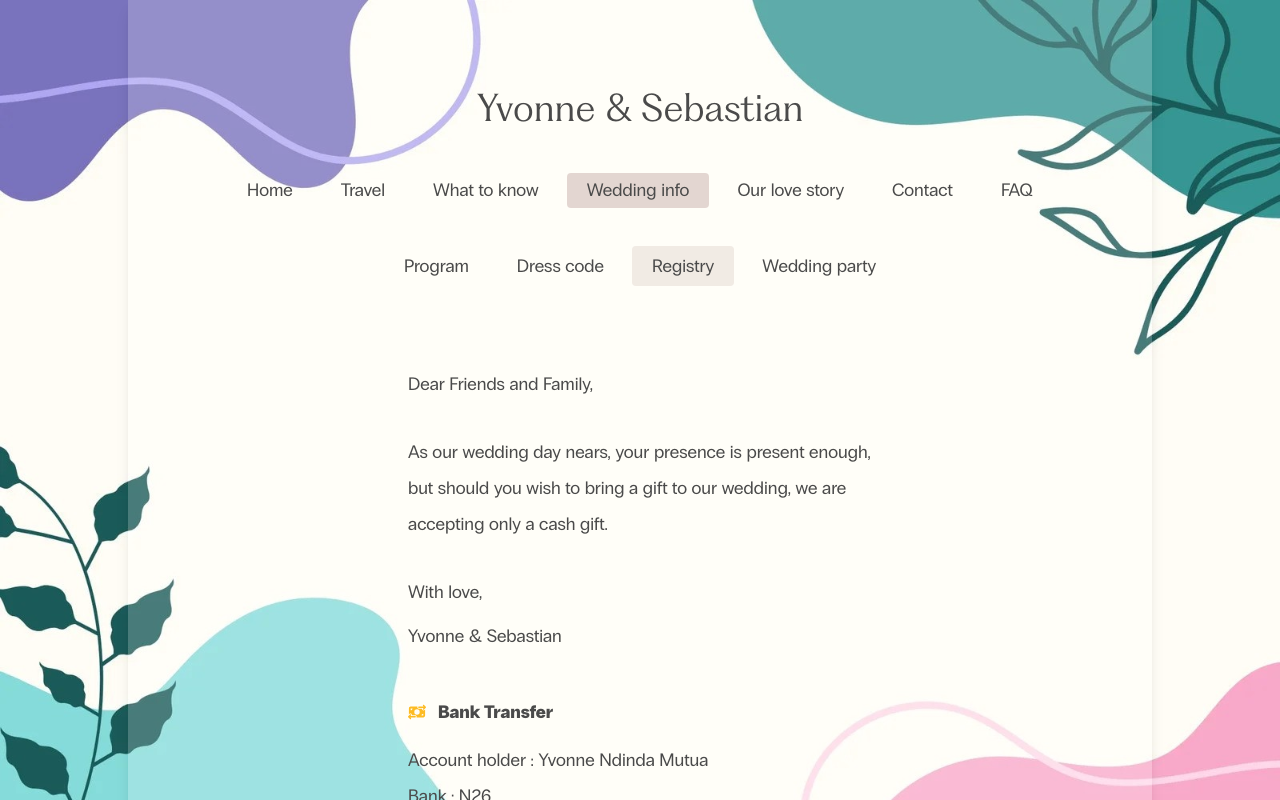
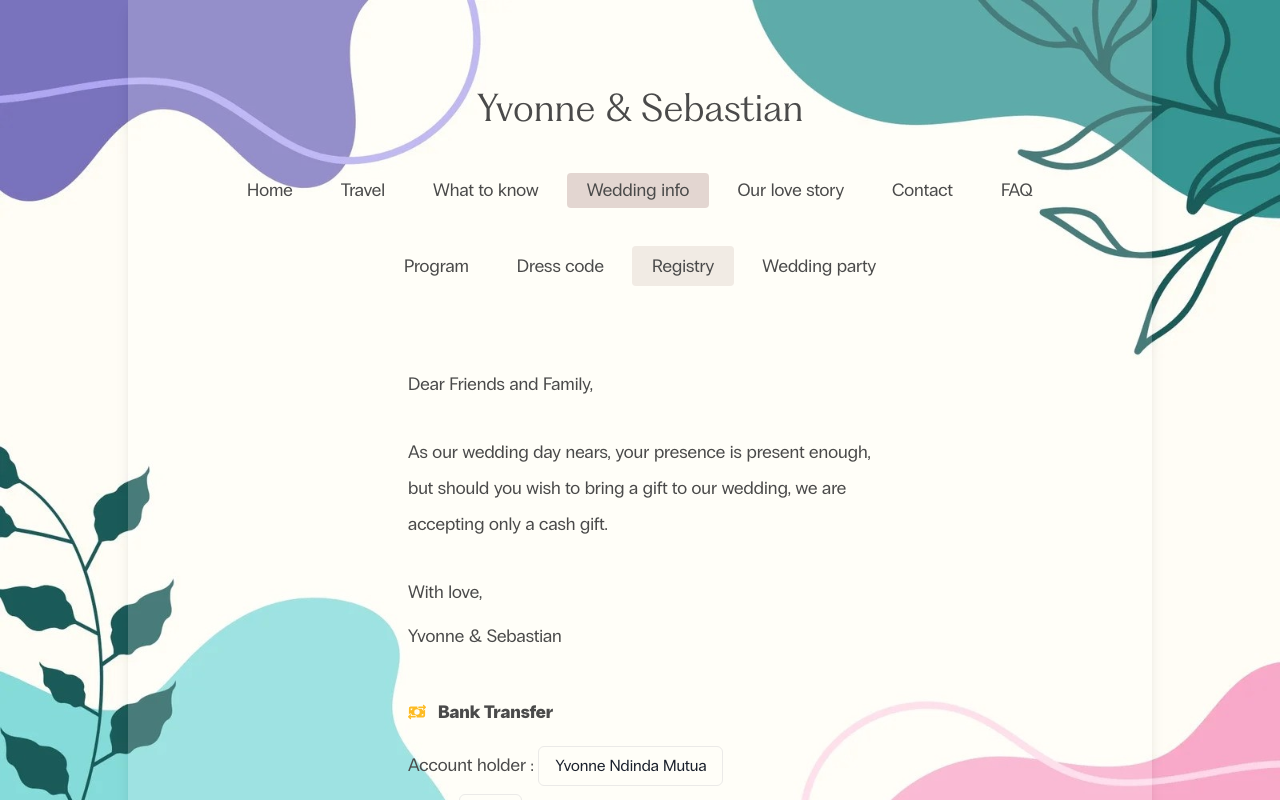
Before and after one commit to justkakai/yvonne-and-sebastian, a React (Create React App) app: page /wedding-info/registry in a window 1280 px wide. Shown: the top 800 px of the page. Built offline with nearby package versions, Linux system fonts and the light colour scheme.

Commit message:
implement copy buttons on registry page

```diff
--- a/src/components/Registry.tsx
+++ b/src/components/Registry.tsx
@@ -1,10 +1,10 @@
 /* eslint-disable max-len */
-import React from 'react';
-import { Box, Text, Flex, Image } from '@chakra-ui/react';
+import React, { useState } from 'react';
+import { Box, Text, Flex, Image, Button, Tooltip } from '@chakra-ui/react';
 
 import { FaMoneyBillTransfer } from 'react-icons/fa6';
 import { FaPaypal } from 'react-icons/fa';
-import { /* SiZelle,  */SiCashapp } from 'react-icons/si';
+import { /* SiZelle, */ SiCashapp } from 'react-icons/si';
 import { MdMobileScreenShare } from 'react-icons/md';
 import { IoLogoVenmo } from 'react-icons/io5';
 
@@ -13,14 +13,59 @@ import venmo from '../images/Venmo.jpg';
 import Page from './layout/Page';
 
 function Registry() {
+	const [tooltipText, setTooltipText] = useState('');
+
+	const handleCopy = (text) => {
+		navigator.clipboard.writeText(text).then(() => {
+			setTooltipText(text);
+			setTimeout(() => setTooltipText(''), 2000);
+		}, (err) => {
+			console.error('Could not copy text: ', err);
+		});
+	};
+
+	const parseCopyText = (text) => {
+		const regex = /\(copy\)(.*?)\(copy\)/g;
+		const parts = text.split(regex);
+		return parts.map((part, index) => (
+			index % 2 === 1 ? (
+				<Tooltip
+					key={index}
+					bg={'black'}
+					color={'white'}
+					label="Copied to clipboard!"
+					isOpen={tooltipText === part}
+					placement="top"
+				>
+					<Button
+						onClick={() => handleCopy(part)}
+						bg={'transparent'}
+						fontWeight={'normal'}
+						border={'1px solid #ebeae8'}
+						my={1}
+						mr={1}
+						_hover={{
+							bg: '#f1ebea',
+							border: '1px solid #f1ebea'
+						}}
+					>
+						{part}
+					</Button>
+				</Tooltip>
+			) : (
+				<React.Fragment key={index}>{part}</React.Fragment>
+			)
+		));
+	};
+
 	const paymentMethods = [
 		{
 			icon: FaMoneyBillTransfer,
 			color: '#FDBB23',
 			title: 'Bank Transfer',
 			details1: [
-				'Account holder : Yvonne Ndinda Mutua',
-				'Bank : N26',
+				'Account holder : (copy)Yvonne Ndinda Mutua(copy)',
+				'Bank : (copy)N26(copy)',
 				'Account number / IBAN : (copy)DE07 1001 1001 2622 6816 14(copy)',
 				'BIC : (copy)NTSBDEB1XXX(copy)'
 			]
@@ -84,10 +129,10 @@ function Registry() {
 								<Text as={'b'}>{method.title}</Text>
 							</Flex>
 							{method.details1?.map((detail, i) => (
-								<Text key={i}>{detail}</Text>
+								<Text key={i}>{parseCopyText(detail)}</Text>
 							))}
 							{method.details2?.map((detail, i) => (
-								<Text key={i} mt={4}>{detail}</Text>
+								<Text key={i} mt={4}>{parseCopyText(detail)}</Text>
 							))}
 							{method.image && (
 								<Image
```
Lines whose indentation alone changed are shown as unchanged.
